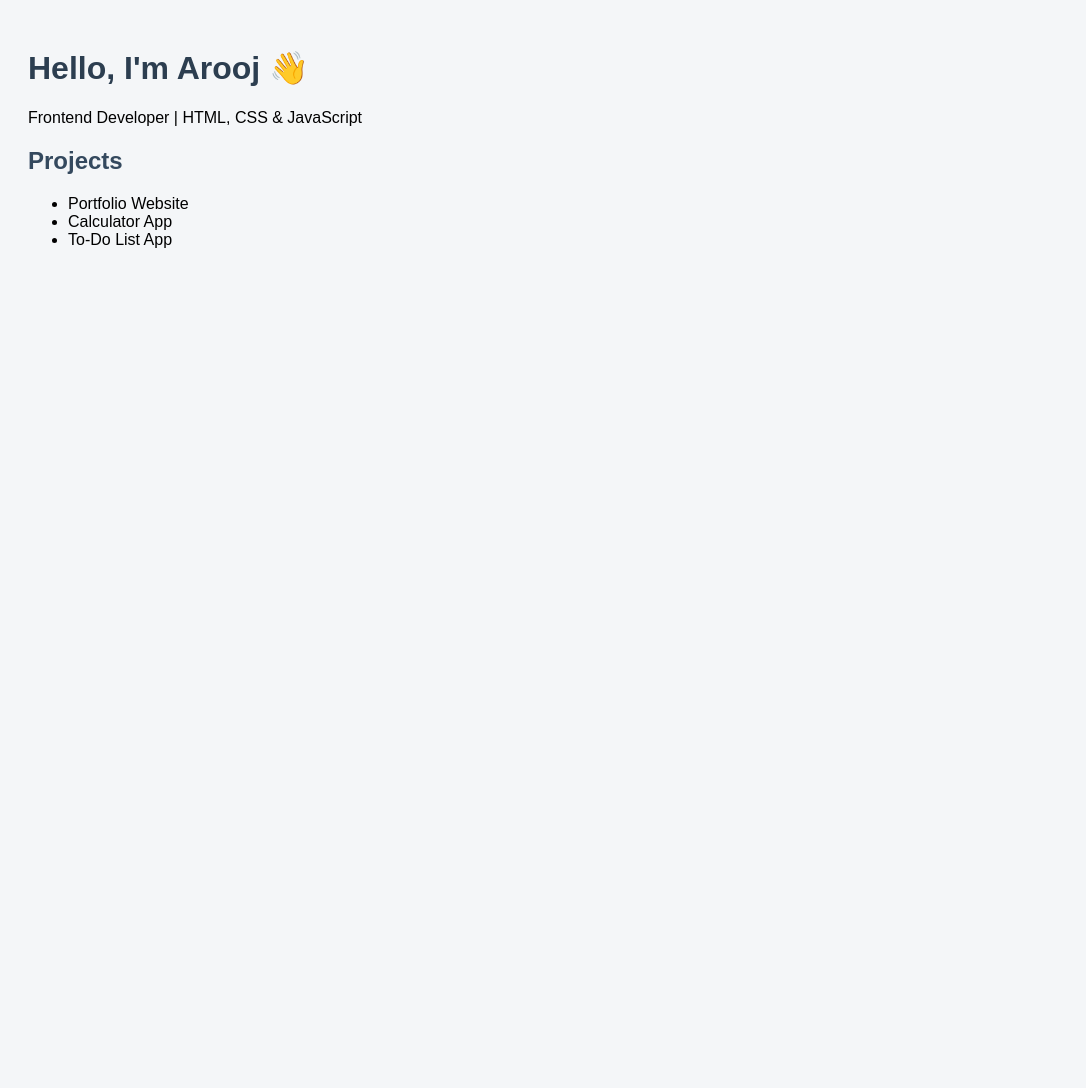
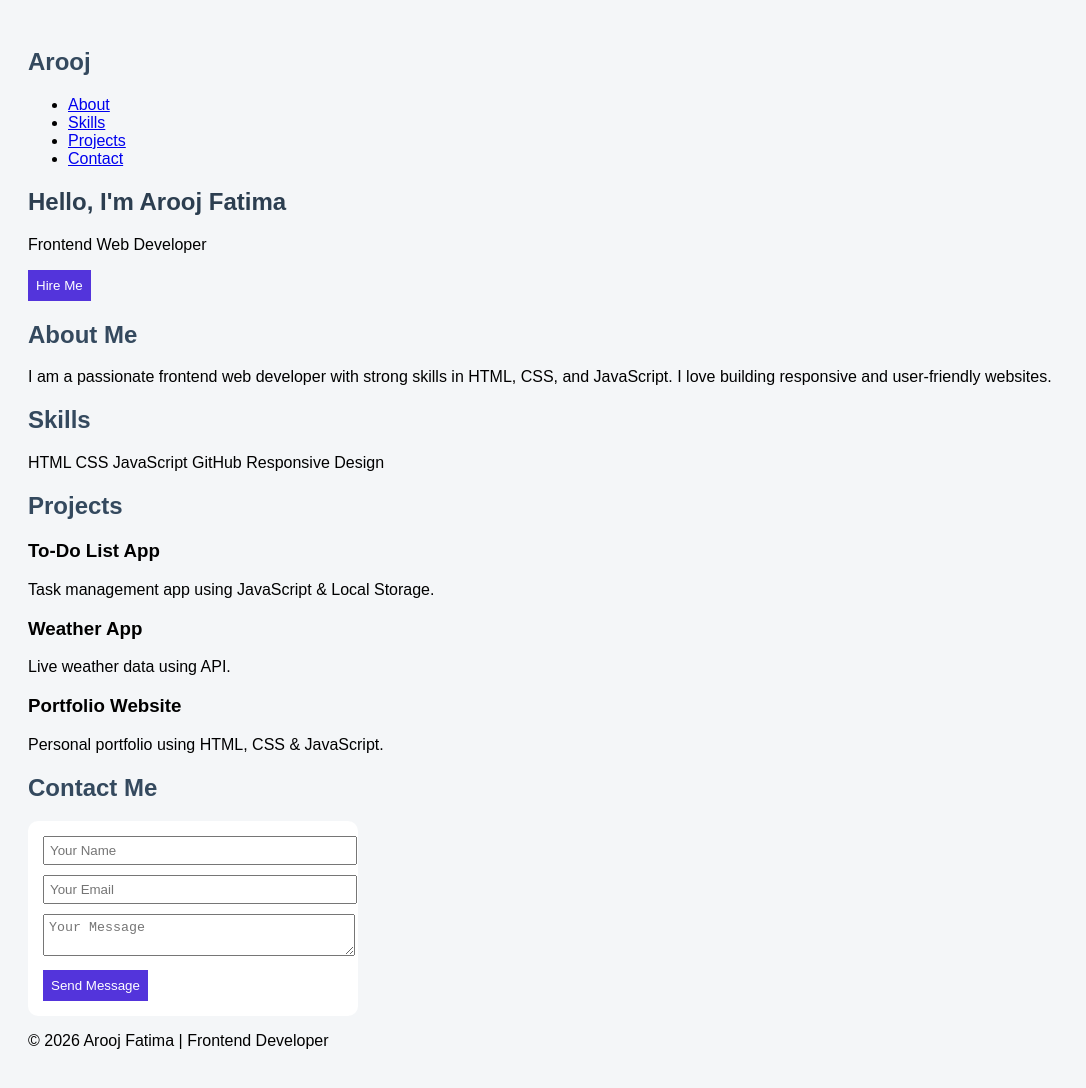
Before and after one commit to arooj-dev/portfolio-website, a plain HTML site: page index.html in a window 1280 px wide. Shown: the whole page, without its empty margins (0-1086 px from the left). Before the commit the page ends 800 px from the top, so only its background shows below. Drawn offline with nearby package versions, Linux system fonts and the light colour scheme.

Commit message:
Update index.html

```diff
--- a/index.html
+++ b/index.html
@@ -2,20 +2,91 @@
 <html lang="en">
 <head>
     <meta charset="UTF-8">
-    <title>Arooj Fatima | Frontend Developer</title>
+    <title>My Portfolio</title>
     <link rel="stylesheet" href="style.css">
 </head>
 <body>
 
-    <h1>Hello, I'm Arooj 👋</h1>
-    <p>Frontend Developer | HTML, CSS & JavaScript</p>
+    <!-- NAVBAR -->
+    <nav>
+        <h2 class="logo">Arooj</h2>
+        <ul>
+            <li><a href="#about">About</a></li>
+            <li><a href="#skills">Skills</a></li>
+            <li><a href="#projects">Projects</a></li>
+            <li><a href="#contact">Contact</a></li>
+        </ul>
+    </nav>
 
-    <h2>Projects</h2>
-    <ul>
-        <li>Portfolio Website</li>
-        <li>Calculator App</li>
-        <li>To-Do List App</li>
-    </ul>
+    <!-- HERO SECTION -->
+    <section class="hero">
+        <h1>Hello, I'm <span>Arooj Fatima</span></h1>
+        <p>Frontend Web Developer</p>
+        <button onclick="scrollToContact()">Hire Me</button>
+    </section>
 
+    <!-- ABOUT -->
+    <section id="about">
+        <h2>About Me</h2>
+        <p>
+            I am a passionate frontend web developer with strong skills in HTML, CSS,
+            and JavaScript. I love building responsive and user-friendly websites.
+        </p>
+    </section>
+
+    <!-- SKILLS -->
+    <section id="skills">
+        <h2>Skills</h2>
+        <div class="skills-list">
+            <span>HTML</span>
+            <span>CSS</span>
+            <span>JavaScript</span>
+            <span>GitHub</span>
+            <span>Responsive Design</span>
+        </div>
+    </section>
+
+    <!-- PROJECTS -->
+    <section id="projects">
+        <h2>Projects</h2>
+        <div class="project-card">
+            <h3>To-Do List App</h3>
+            <p>Task management app using JavaScript & Local Storage.</p>
+        </div>
+
+        <div class="project-card">
+            <h3>Weather App</h3>
+            <p>Live weather data using API.</p>
+        </div>
+
+        <div class="project-card">
+            <h3>Portfolio Website</h3>
+            <p>Personal portfolio using HTML, CSS & JavaScript.</p>
+        </div>
+    </section>
+
+    <!-- CONTACT -->
+    <section id="contact">
+        <h2>Contact Me</h2>
+        <form id="contactForm">
+    <input type="text" name="name" placeholder="Your Name" required>
+    <input type="email" name="email" placeholder="Your Email" required>
+    <textarea name="message" placeholder="Your Message" required></textarea>
+    <button type="submit">Send Message</button>
+</form>
+
+<p id="successMsg"></p>
+
+<!-- EmailJS CDN (script.js se pehle) -->
+<script src="https://cdn.jsdelivr.net/npm/emailjs-com@3/dist/email.min.js"></script>
+<script src="script.js"></script>
+
+    </section>
+
+    <footer>
+        <p>© 2026 Arooj Fatima | Frontend Developer</p>
+    </footer>
+
+    <script src="script.js"></script>
 </body>
 </html>
```
